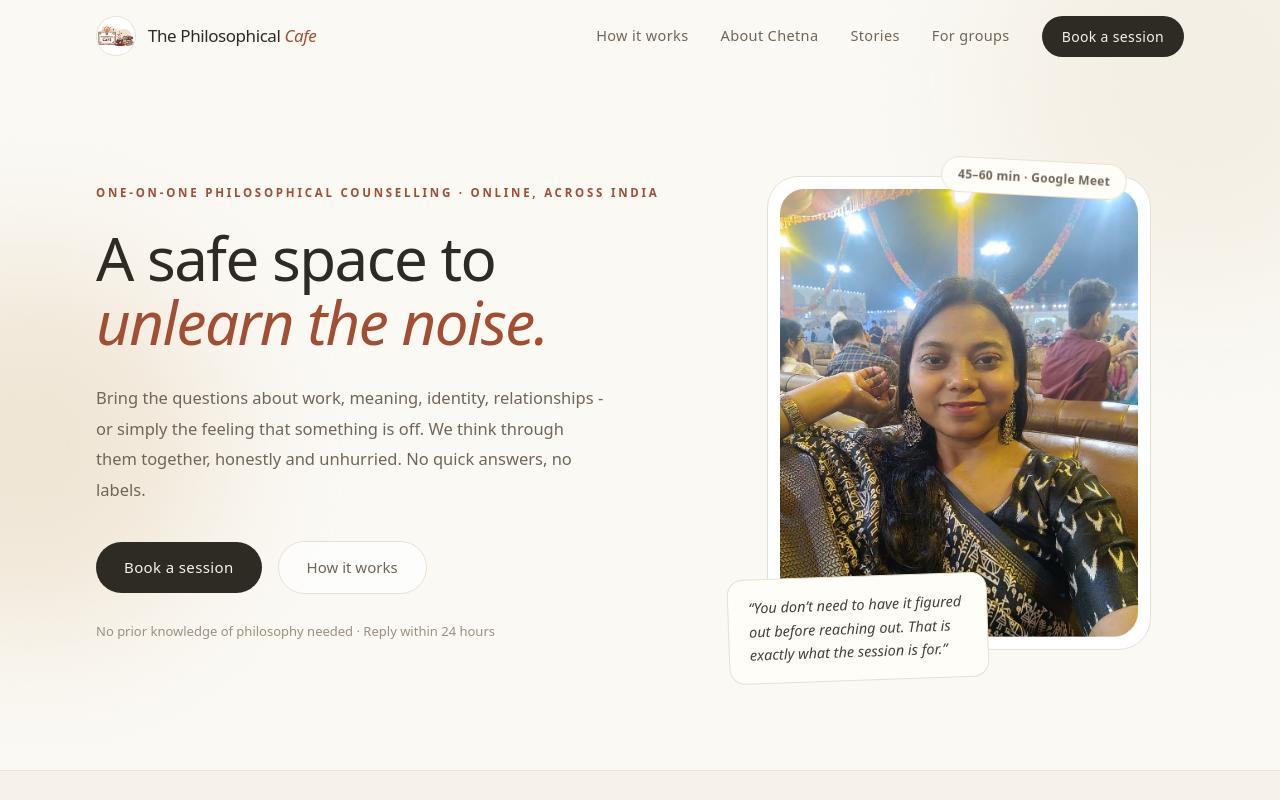
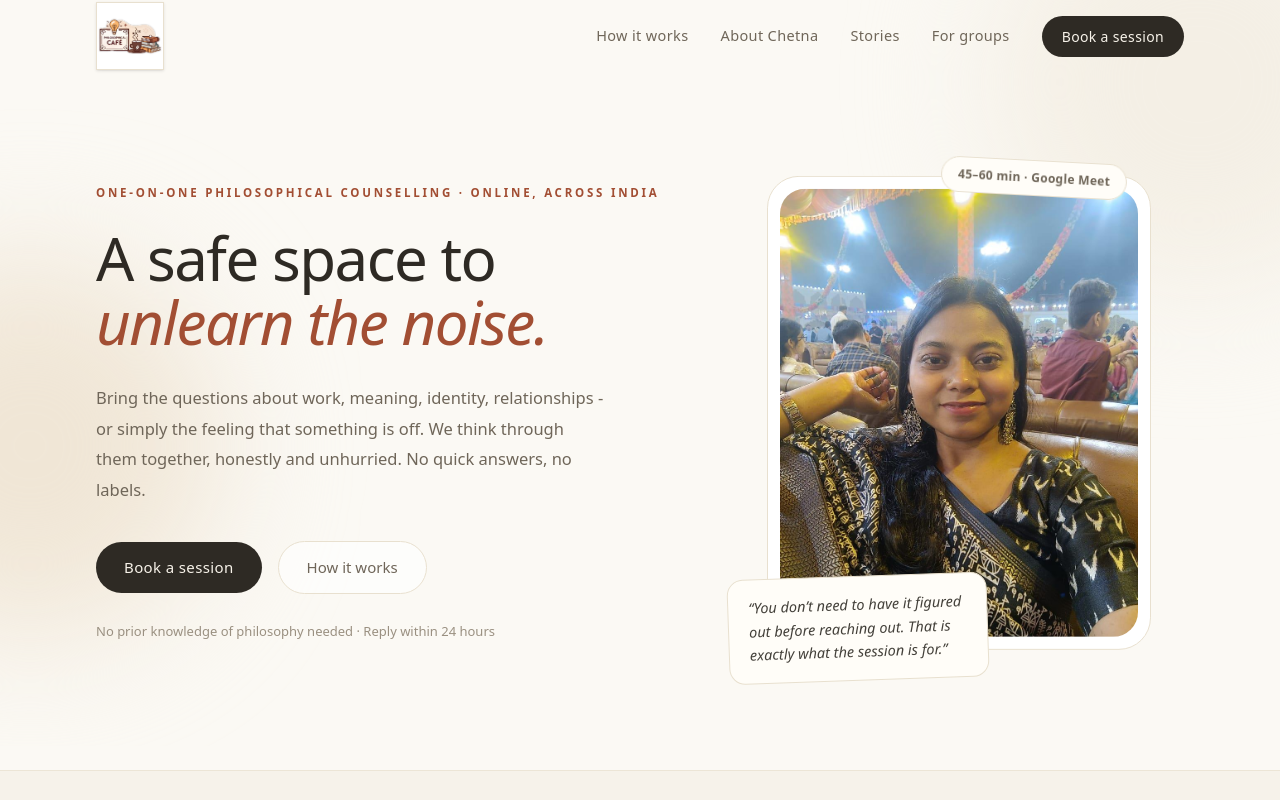
Before and after one commit to Ashutxshj/the_philosophical_cafe, a Next.js app: page / in a window 1280 px wide. Shown: the top 800 px of the page. Built offline with nearby package versions, Linux system fonts and the light colour scheme.

Commit message:
style: update logo size and alt text in Footer and Navbar components

```diff
--- a/components/Footer.tsx
+++ b/components/Footer.tsx
@@ -7,11 +7,10 @@ export default function Footer() {
       <div className="mx-auto max-w-6xl px-5 py-16 sm:px-8">
         <div className="grid gap-12 md:grid-cols-[1.4fr_1fr_1fr]">
           <div>
-            <div className="flex items-center gap-3">
-              <span className="block h-11 w-11 overflow-hidden rounded-full border border-sand bg-white">
-                <Image src="/tpc_logo.jpeg" alt="" width={44} height={44} className="h-full w-full object-cover" />
+            <div className="flex items-center">
+              <span className="block h-[68px] w-[68px] overflow-hidden border border-sand bg-white">
+                <Image src="/tpc_logo.jpeg" alt="The Philosophical Cafe" width={68} height={68} className="object-cover" />
               </span>
-              <p className="font-display text-lg text-ink">The Philosophical Cafe</p>
             </div>
             <p className="mt-5 max-w-sm text-[15px] leading-relaxed text-mute">
               A thinking relationship. Honest, unhurried conversations for the
--- a/components/Navbar.tsx
+++ b/components/Navbar.tsx
@@ -42,13 +42,9 @@ export default function Navbar() {
       }`}
     >
       <nav className="mx-auto flex h-[72px] max-w-6xl items-center justify-between px-5 sm:px-8">
-        <Link href="/" className="group flex items-center gap-3">
-          <span className="block h-10 w-10 overflow-hidden rounded-full border border-sand bg-white  transition-transform duration-500 group-hover:rotate-[14deg]">
-            <Image src="/tpc_logo.jpeg" alt="The Philosophical Cafe" width={40} height={40} className="h-full w-full object-cover" />
-          </span>
-          <span className="font-display text-[17px] leading-tight tracking-tight text-ink">
-            The Philosophical{" "}
-            <span className="italic text-clay">Cafe</span>
+        <Link href="/" className="group flex items-center">
+          <span className="block h-[68px] w-[68px] overflow-hidden border border-sand bg-white shadow-sm transition-transform duration-500 group-hover:rotate-[14deg]">
+            <Image src="/tpc_logo.jpeg" alt="The Philosophical Cafe" width={68} height={68} className="object-cover" />
           </span>
         </Link>
 
```
